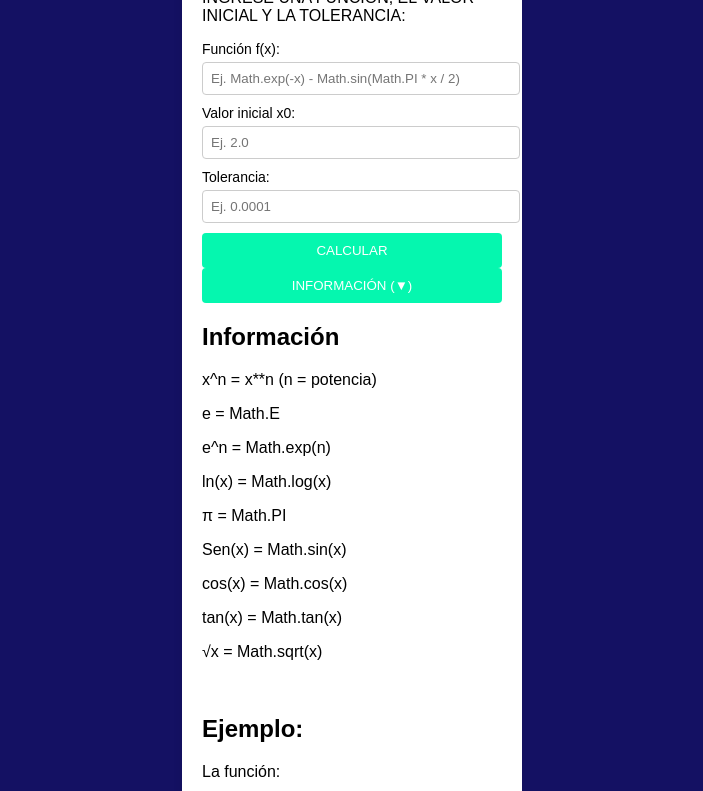
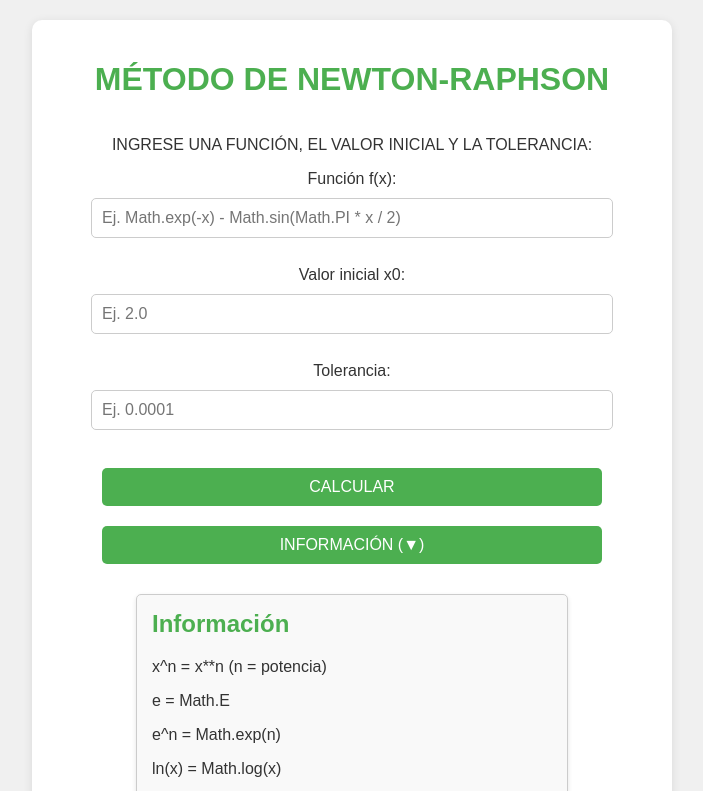
Before and after one commit to JulioJacinto890/Newton-Raphson, a plain HTML site: page index.html in a window 1280 px wide. Both pictures are taken after a click on the button "INFORMACIÓN (▼)". Shown: the top 791 px of the page, without its empty margins (288-991 px from the left). Drawn offline with Linux system fonts and the light colour scheme.

Commit message:
Update styles.css

```diff
--- a/styles.css
+++ b/styles.css
@@ -1,56 +1,100 @@
 body {
     font-family: Arial, sans-serif;
-    background-color: #141163;
-    display: flex;
-    justify-content: center;
-    align-items: center;
-    height: 100vh;
-    margin: 0;
+    margin: 20px;
+    background-color: #f0f0f0;
+    color: #333;
 }
 
 .container {
+    max-width: 600px;
+    margin: auto;
     background-color: white;
+    border-radius: 10px;
+    box-shadow: 0 2px 10px rgba(0, 0, 0, 0.1);
     padding: 20px;
-    border-radius: 8px;
-    box-shadow: 0px 0px 10px rgba(0, 0, 0, 0.1);
-    width: 300px;
+    display: flex;
+    flex-direction: column;
+    align-items: center;
 }
 
 h1 {
-    font-size: 24px;
-    margin-bottom: 20px;
     text-align: center;
+    color: #4CAF50;
 }
 
-label {
-    font-size: 14px;
-    margin-bottom: 5px;
-    display: block;
+input, button {
+    margin: 10px 0;
+    padding: 10px;
+    font-size: 16px;
+    width: 100%;
+    max-width: 500px;
+    border-radius: 5px;
 }
 
 input {
-    width: 100%;
-    padding: 8px;
-    margin-bottom: 10px;
     border: 1px solid #ccc;
-    border-radius: 4px;
 }
 
 button {
-    width: 100%;
-    padding: 10px;
-    background-color: #05f7af;
+    background-color: #4CAF50;
     color: white;
     border: none;
-    border-radius: 4px;
     cursor: pointer;
+    transition: background-color 0.3s;
 }
 
 button:hover {
-    background-color: #1000f5;
+    background-color: #45a049;
 }
 
-#result {
+.info-panel {
     margin-top: 20px;
-    font-size: 16px;
+    padding: 15px;
+    background-color: #f9f9f9;
+    border: 1px solid #ccc;
+    border-radius: 5px;
+    box-shadow: 0 2px 5px rgba(0, 0, 0, 0.1);
+    width: 100%;
+    max-width: 400px;
 }
+
+.info-panel h2 {
+    margin-top: 0;
+    color: #4CAF50;
+}
+
+.popup {
+    display: none;
+    position: fixed;
+    z-index: 1000;
+    left: 0;
+    top: 0;
+    width: 100%;
+    height: 100%;
+    overflow: auto;
+    background-color: rgba(0, 0, 0, 0.7);
+}
+
+.popup-content {
+    background-color: #fefefe;
+    margin: 15% auto;
+    padding: 20px;
+    border: 1px solid #888;
+    border-radius: 10px;
+    width: 80%;
+    box-shadow: 0 2px 10px rgba(0, 0, 0, 0.2);
+}
+
+.close {
+    color: #aaa;
+    float: right;
+    font-size: 28px;
+    font-weight: bold;
+}
+
+.close:hover,
+.close:focus {
+    color: black;
+    text-decoration: none;
+    cursor: pointer;
+}
```
